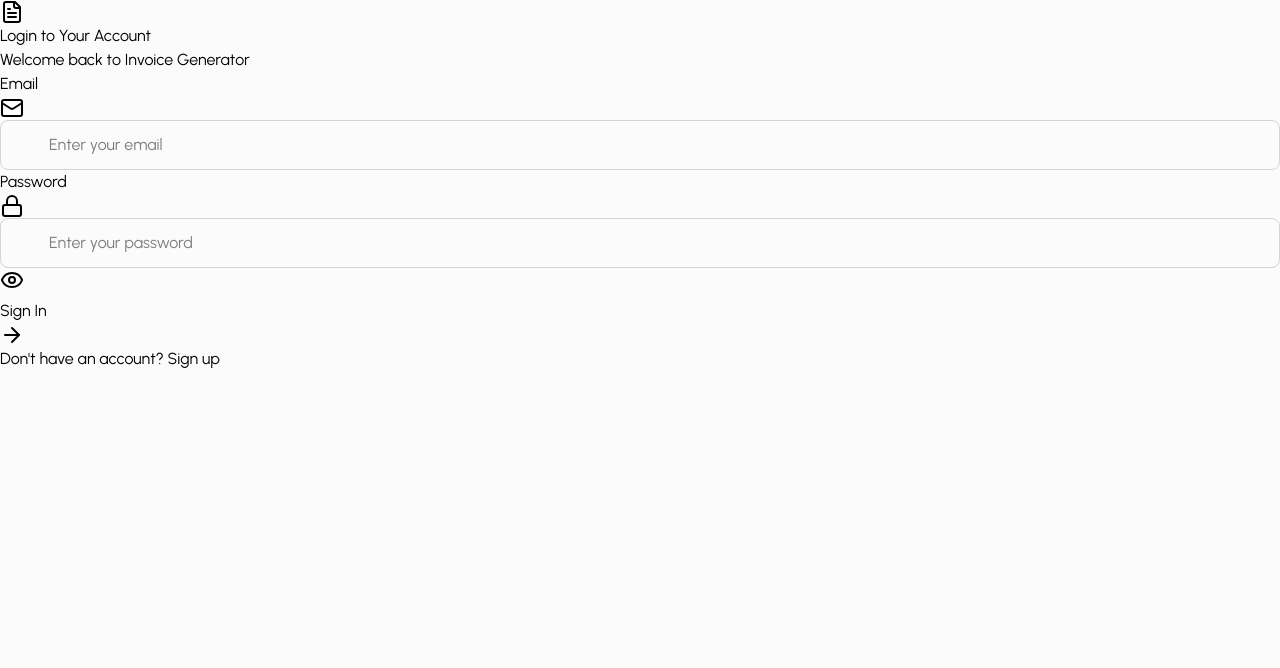
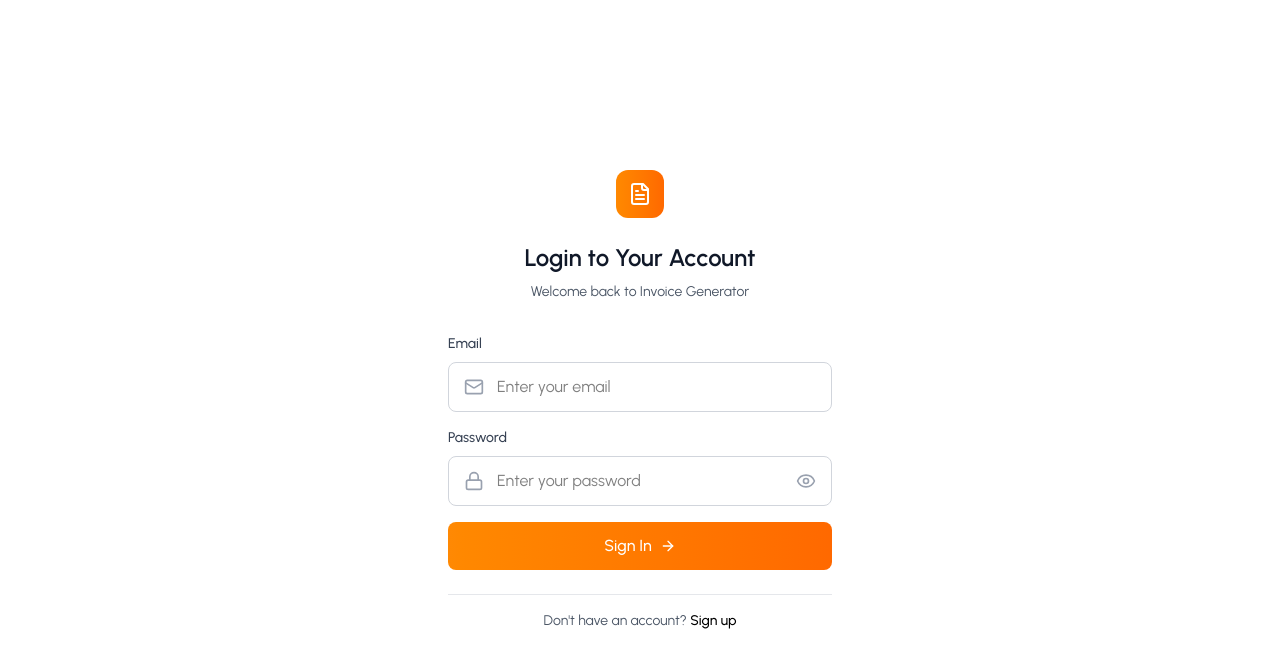
Before and after one commit to utsavpatel562/ai-invoice-generator, a React (Vite) app in the folder frontend/invoice-generator/: page /login in a window 1280 px wide. Shown: the top 668 px of the page. Built offline with nearby package versions, Linux system fonts and the light colour scheme.

Commit message:
latest commit

```diff
--- a/frontend/invoice-generator/src/pages/Auth/Login.jsx
+++ b/frontend/invoice-generator/src/pages/Auth/Login.jsx
@@ -11,8 +11,9 @@
 import { useState } from "react";
 import { useAuth } from "../../context/AuthContext";
 import { API_PATHS } from "../../utils/apiPaths";
-import axiosInstanc from "../../utils/axiosInstance";
+import axiosInstance from "../../utils/axiosInstance";
 import { useNavigate } from "react-router-dom";
+import { validateEmail, validatePassword } from "../../utils/helper";
 const Login = () => {
   const { login } = useAuth();
   const navigate = useNavigate();
@@ -35,31 +36,115 @@
     password: false,
   });
 
-  const handleInputChange = (e) => {};
+  const handleInputChange = (e) => {
+    const { name, value } = e.target;
+    setFormData((prev) => ({
+      ...prev,
+      [name]: value,
+    }));
+    // Real-time validation
+    if (touched[name]) {
+      const newFieldErrors = { ...fieldErrors };
+      if (name === "email") {
+        newFieldErrors.email = validateEmail(value);
+      } else if (name === "password") {
+        newFieldErrors.password = validatePassword(value);
+      }
+      setFieldErrors(newFieldErrors);
+    }
+    if (error) setError("");
+  };
 
-  const handleBlur = (e) => {};
+  const handleBlur = (e) => {
+    const { name } = e.target;
+    setTouched((prev) => ({
+      ...prev,
+      [name]: true,
+    }));
+    // Validate on blur
+    const newFieldErrors = { ...fieldErrors };
+    if (name === "email") {
+      newFieldErrors.email = validateEmail(formData.email);
+    } else if (name === "password") {
+      newFieldErrors.password = validatePassword(formData.password);
+    }
+    setFieldErrors(newFieldErrors);
+  };
 
-  const isFormValid = () => {};
+  const isFormValid = () => {
+    const emailError = validateEmail(formData.email);
+    const passwordError = validatePassword(formData.password);
+    return !emailError && !passwordError && formData.email && formData.password;
+  };
 
-  const handleSubmit = async () => {};
+  const handleSubmit = async () => {
+    // Validate all fields before submission
+    const emailError = validateEmail(formData.email);
+    const passwordError = validatePassword(formData.password);
+    if (emailError || passwordError) {
+      setFieldErrors({
+        email: emailError,
+        password: passwordError,
+      });
+      setTouched({
+        email: true,
+        password: true,
+      });
+      return;
+    }
+    setIsLoading(true);
+    setError("");
+    setSuccess("");
+
+    try {
+      const response = await axiosInstance.post(API_PATHS.AUTH.LOGIN, formData);
+      if (response.status === 200) {
+        if (token) {
+          setSuccess("Login Successful");
+          login(response.data, token);
+
+          // Redirect based on role
+          setTimeout(() => {
+            window.location.href = "/dashboard";
+          }, 2000);
+        } else {
+          setError(response.data.message || "Invalid credentials");
+        }
+      }
+    } catch (err) {
+      if (err.response && err.response.data && err.response.data.message) {
+        setError(err.response.data.message);
+      } else {
+        setError("An Error occured during login.");
+      }
+    } finally {
+      setIsLoading(false);
+    }
+  };
 
   return (
     <>
-      <div className="">
-        <div className="">
-          <div className="">
-            <div className="">
-              <FileText className="" />
+      <div className="min-h-screen bg-white flex items-center justify-center px-4">
+        <div className="w-full max-w-sm">
+          <div className="text-center mb-8">
+            <div className="w-12 h-12 bg-linear-to-r from-orange-400 to-orange-500 rounded-xl mx-auto mb-6 flex items-center justify-center">
+              <FileText className="w-6 h-6 text-white" />
             </div>
-            <h1 className="">Login to Your Account</h1>
-            <p className="">Welcome back to Invoice Generator</p>
+            <h1 className="text-2xl font-semibold text-gray-900 mb-2 select-none">
+              Login to Your Account
+            </h1>
+            <p className="text-gray-600 text-sm select-none">
+              Welcome back to Invoice Generator
+            </p>
           </div>
           {/*Form*/}
-          <div className="">
+          <div className="space-y-4">
             <div className="">
-              <label className="">Email</label>
-              <div className="">
-                <Mail className="" />
+              <label className="block text-sm font-medium text-gray-700 mb-2">
+                Email
+              </label>
+              <div className="relative">
+                <Mail className="absolute left-4 top-1/2 transform -translate-y-1/2 text-gray-400 w-5 h-5" />
                 <input
                   name="email"
                   type="email"
@@ -76,13 +161,15 @@
                 />
               </div>
               {fieldErrors.email && touched.email && (
-                <p className="">{fieldErrors.email}</p>
+                <p className="mt-1 text-sm text-red-600">{fieldErrors.email}</p>
               )}
             </div>
             <div className="">
-              <label className="">Password</label>
-              <div className="">
-                <Lock className="" />
+              <label className="block text-sm font-medium text-gray-700 mb-2">
+                Password
+              </label>
+              <div className="relative">
+                <Lock className="absolute left-4 top-1/2 transform -translate-y-1/2 text-gray-400 w-5 h-5" />
                 <input
                   type={showPassword ? "text" : "password"}
                   name="password"
@@ -100,54 +187,59 @@
                 <button
                   type="button"
                   onClick={() => setShowPassword(!showPassword)}
-                  className=""
+                  className="absolute right-4 top-1/2 transform -translate-y-1/2 text-gray-400 hover:text-gray-600 cursor-pointer"
                 >
                   {showPassword ? (
-                    <EyeOff className="" />
+                    <EyeOff className="w-5 h-5" />
                   ) : (
-                    <Eye className="" />
+                    <Eye className="w-5 h-5" />
                   )}
                 </button>
               </div>
               {fieldErrors.password && touched.password && (
-                <p className="">{fieldErrors.password}</p>
+                <p className="mt-1 text-sm text-red-600">
+                  {fieldErrors.password}
+                </p>
               )}
             </div>
             {/*Error/Success Messages*/}
             {error && (
-              <div className="">
-                <p className="">{error}</p>
+              <div className="p-3 bg-red-50 border border-red-200 rounded-lg">
+                <p className="text-red-600 text-sm">{error}</p>
               </div>
             )}
             {success && (
-              <div className="">
-                <p className="">{success}</p>
+              <div className="p-3 bg-green-50 border border-green-200 rounded-lg">
+                <p className="text-green-600 text-sm">{success}</p>
               </div>
             )}
 
             <button
               onClick={handleSubmit}
               disabled={isLoading || !isFormValid()}
-              className=""
+              className="w-full bg-linear-to-r from-orange-400 to-orange-500 text-white py-3 px-4 rounded-lg font-medium hover:bg-gray-800 disabled:bg-gray-300 disabled:cursor-not-allowed transition-all flex items-center justify-center group"
             >
               {isLoading ? (
                 <>
-                  <Loader2 className="" />
+                  <Loader2 className="w-4 h-4 mr-2 animate-spin" />
                   Signing in...
                 </>
               ) : (
                 <>
                   Sign In
-                  <ArrowRight className="" />
+                  <ArrowRight className="w-4 h-4 ml-2 group-hover:translate-x-1 transition-transform" />
                 </>
               )}
             </button>
           </div>
           {/*Footer*/}
-          <div className="">
-            <p className="">
+          <div className="mt-6 pt-4 border-t border-gray-200 text-center">
+            <p className="text-sm text-gray-600">
               Don't have an account?{" "}
-              <button className="" onClick={() => navigate("/signup")}>
+              <button
+                className="text-black font-medium hover:underline cursor-pointer"
+                onClick={() => navigate("/signup")}
+              >
                 Sign up
               </button>
             </p>
--- a/frontend/invoice-generator/src/utils/helper.js
+++ b/frontend/invoice-generator/src/utils/helper.js
@@ -0,0 +1,11 @@
+export const validateEmail = (email) => {
+  const emailRegex = /^[^\s@]+@[^\s@]+\.[^\s@]+$/;
+  if (!email) return "Email is required";
+  if (!emailRegex.test(email)) return "Please enter a valid email address";
+  return "";
+};
+export const validatePassword = (password) => {
+    if(!password) return "Password is required";
+    if(password.length < 6) return "Password must be at least 6 characters";
+    return "";
+}
```
